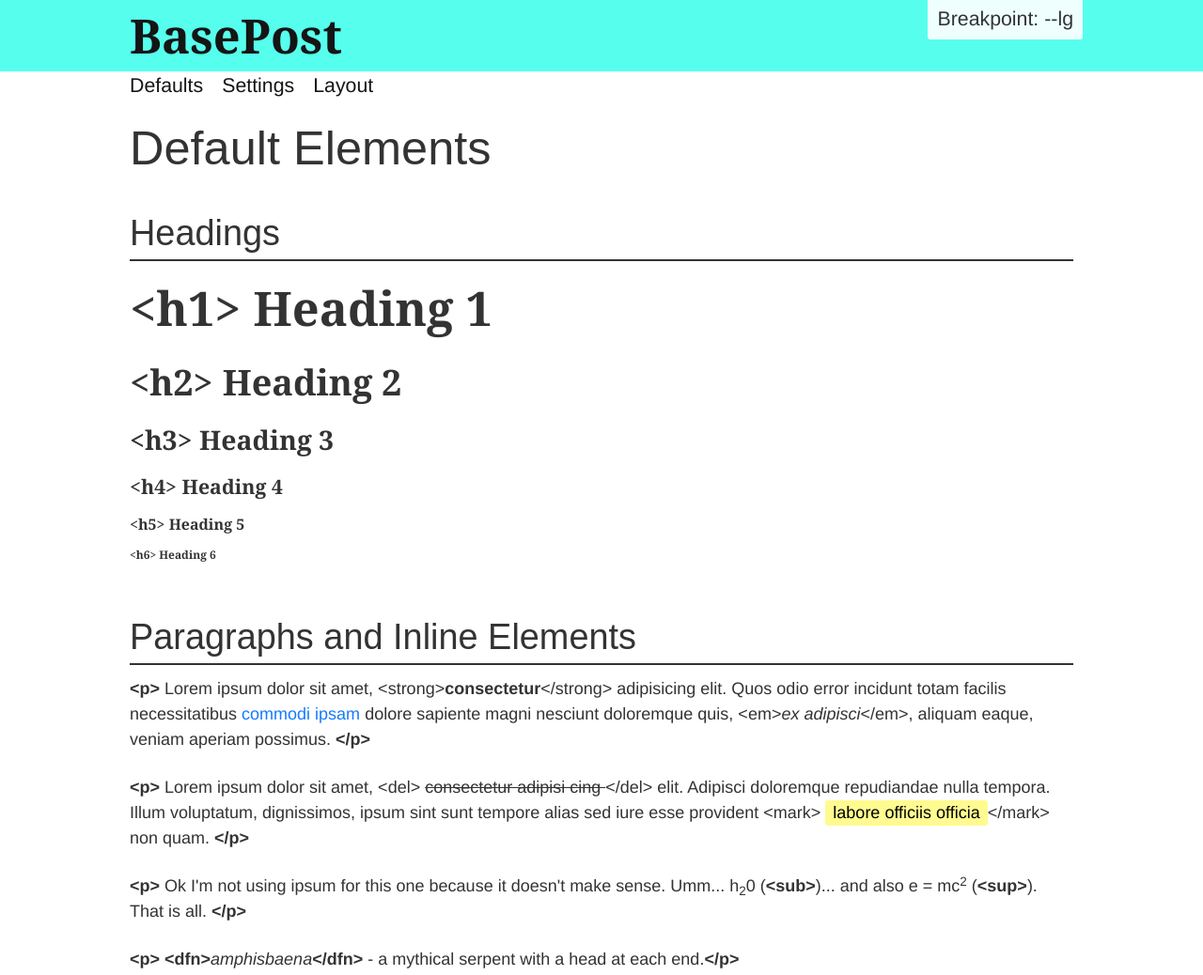
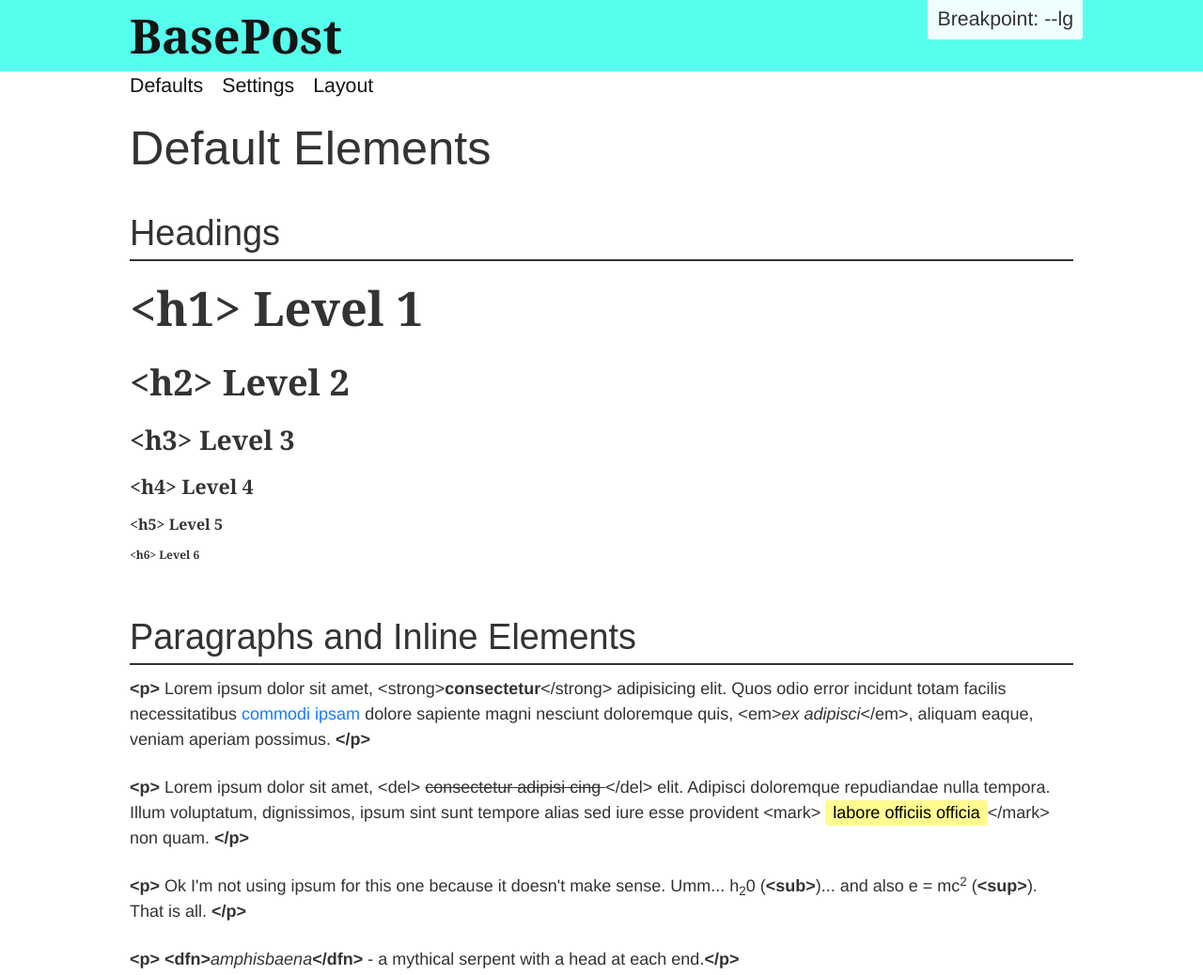
Before and after one commit to rickysandoval/base-post, a website: page demo/defaults.html in a window 1280 px wide. Shown: the top 1038 px of the page at 94% size. Drawn offline with Linux system fonts and the light colour scheme; files whose address does not match are found by name.

Commit message:
Workon demo

```diff
--- a/_demo.css
+++ b/_demo.css
@@ -43,7 +43,7 @@ body {
 
 .wrapper {
 	padding: 0 10px;
-	max-width: 102.4rem;
+	max-width: var(--wrapper-width);
 	margin: 0 auto;
 }
 
--- a/demo/defaults.html
+++ b/demo/defaults.html
@@ -28,12 +28,12 @@
         <h1 class="demo-page__title">Default Elements</h1>
         <section class="demo-section">
             <h2 class="demo-section__title">Headings</h2>
-            <h1>&lt;h1&gt; Heading 1</h1>
-            <h2>&lt;h2&gt; Heading 2</h2>
-            <h3>&lt;h3&gt; Heading 3</h3>
-            <h4>&lt;h4&gt; Heading 4</h4>
-            <h5>&lt;h5&gt; Heading 5</h5>
-            <h6>&lt;h6&gt; Heading 6</h6>
+            <h1>&lt;h1&gt; Level 1</h1>
+            <h2>&lt;h2&gt; Level 2</h2>
+            <h3>&lt;h3&gt; Level 3</h3>
+            <h4>&lt;h4&gt; Level 4</h4>
+            <h5>&lt;h5&gt; Level 5</h5>
+            <h6>&lt;h6&gt; Level 6</h6>
         </section>
         <section class="demo-section">
             <h2 class="demo-section__title">Paragraphs and Inline Elements</h2>
@@ -337,106 +337,7 @@
         </section>
     </main>
     <!-- <p style="margin-bottom: 25px"></p>
-	<h1>Heading 1</h1>
-	<h2>Heading 2</h2>
-	<h3>Heading 3</h3>
-	<h4>Heading 4 <a>link</a></h4>
-	<h5>Heading 5</h5>
-	<h6>Heading 6</h6>
-	<p><a>Paragraph</a> Lorem ipsum dolor sit amet, consectetur adipisicing elit. Quaerat perferendis optio harum veniam, ea ducimus voluptatibus numquam blanditiis impedit assumenda, dignissimos eligendi. Quia voluptate temporibus, pariatur ullam quidem! Sunt, maiores?</p>
-	<p>Lorem ipsum dolor sit amet, consectetur adipisicing elit. Fuga error ad obcaecati deleniti aliquid iure accusamus velit id, earum, at quisquam accusantium quis, ipsum ipsa repudiandae illum eligendi? Provident, sit.</p>
 
-	<div class="s-fsn1 u-mt2">Font size -1</div>
-	<div class="s-fs0">Base font size</div>
-	<div class="s-fs1">Font size +1</div>
-	<div class="s-fs2">Font size +2</div>
-	<div class="s-fs3">Font size +3</div>
-	<div class="s-fs4">Font size +4</div>
-	<div class="s-fs5">Font size +5</div>
-	<div class="s-fs6">Font size +6</div>
-	<div class="s-fs7">Font size +7</div>
-
-	<div class="block-2">
-		<h2>Colors : 100-900</h2>
-		<div class="cf">
-			<div class="color-block s-bg-red-100">red</div>
-			<div class="color-block s-bg-red-300"></div>
-			<div class="color-block s-bg-red-500"></div>
-			<div class="color-block s-bg-red-700"></div>
-			<div class="color-block s-bg-red-900"></div>
-
-			<div class="color-block s-bg-yellow-100">yellow</div>
-			<div class="color-block s-bg-yellow-300"></div>
-			<div class="color-block s-bg-yellow-500"></div>
-			<div class="color-block s-bg-yellow-700"></div>
-			<div class="color-block s-bg-yellow-900"></div>
-
-			<div class="color-block s-bg-green-100">green</div>
-			<div class="color-block s-bg-green-300"></div>
-			<div class="color-block s-bg-green-500"></div>
-			<div class="color-block s-bg-green-700"></div>
-			<div class="color-block s-bg-green-900"></div>
-
-			<div class="color-block s-bg-aqua-100">aqua</div>
-			<div class="color-block s-bg-aqua-300"></div>
-			<div class="color-block s-bg-aqua-500"></div>
-			<div class="color-block s-bg-aqua-700"></div>
-			<div class="color-block s-bg-aqua-900"></div>
-
-			<div class="color-block s-bg-cyan-100">cyan</div>
-			<div class="color-block s-bg-cyan-300"></div>
-			<div class="color-block s-bg-cyan-500"></div>
-			<div class="color-block s-bg-cyan-700"></div>
-			<div class="color-block s-bg-cyan-900"></div>
-
-			<div class="color-block s-bg-blue-100">blue</div>
-			<div class="color-block s-bg-blue-300"></div>
-			<div class="color-block s-bg-blue-500"></div>
-			<div class="color-block s-bg-blue-700"></div>
-			<div class="color-block s-bg-blue-900"></div>
-
-			<div class="color-block s-bg-purple-100">purple</div>
-			<div class="color-block s-bg-purple-300"></div>
-			<div class="color-block s-bg-purple-500"></div>
-			<div class="color-block s-bg-purple-700"></div>
-			<div class="color-block s-bg-purple-900"></div>
-
-			<div class="color-block s-bg-violet-100">violet</div>
-			<div class="color-block s-bg-violet-300"></div>
-			<div class="color-block s-bg-violet-500"></div>
-			<div class="color-block s-bg-violet-700"></div>
-			<div class="color-block s-bg-violet-900"></div>
-
-			<div class="color-block s-bg-magenta-100">magenta</div>
-			<div class="color-block s-bg-magenta-300"></div>
-			<div class="color-block s-bg-magenta-500"></div>
-			<div class="color-block s-bg-magenta-700"></div>
-			<div class="color-block s-bg-magenta-900"></div>
-
-			<div class="color-block s-bg-gray-100">gray</div>
-			<div class="color-block s-bg-gray-300"></div>
-			<div class="color-block s-bg-gray-500"></div>
-			<div class="color-block s-bg-gray-700"></div>
-			<div class="color-block s-bg-gray-900"></div>
-
-			<div class="color-block s-bg-warmGray-100">warmGray</div>
-			<div class="color-block s-bg-warmGray-300"></div>
-			<div class="color-block s-bg-warmGray-500"></div>
-			<div class="color-block s-bg-warmGray-700"></div>
-			<div class="color-block s-bg-warmGray-900"></div>
-
-			<div class="color-block s-bg-coolGray-100">coolGray</div>
-			<div class="color-block s-bg-coolGray-300"></div>
-			<div class="color-block s-bg-coolGray-500"></div>
-			<div class="color-block s-bg-coolGray-700"></div>
-			<div class="color-block s-bg-coolGray-900"></div>
-
-			<div class="color-block s-bg-white">white</div>
-			<div class="color-block s-bg-black s-white">black</div>
-			<div class="color-block s-bg-nearBlack s-white">nearBlack</div>
-
-		</div>
-	</div>
 
 	<section class="block-2">
 		<h1 class="s-h2 u-mb2 u-border-bottom">Buttons</h1>
--- a/styles/src/settings/_spacing.css
+++ b/styles/src/settings/_spacing.css
@@ -12,8 +12,9 @@
 	--spacing-2: 1.2rem;      /* 12px  */
 	--spacing-3: 1.6rem;      /* 16px  */
 	--spacing-4: 2rem;        /* 20px  */
+	--spacing-line: 2.4rem;   /* 24px */
 
-	--spacing-line: 2.4rem;   /* 24px */
+	--wrapper-width: 102.4rem;
 
 	--gutter-width: 1.6rem;   /* 15px */
 }
```
Also changed, not shown: demo/assets/cb.png (renamed from assets/cb.png), demo/assets/gridlex.png (renamed from assets/gridlex.png), 4 other files.
